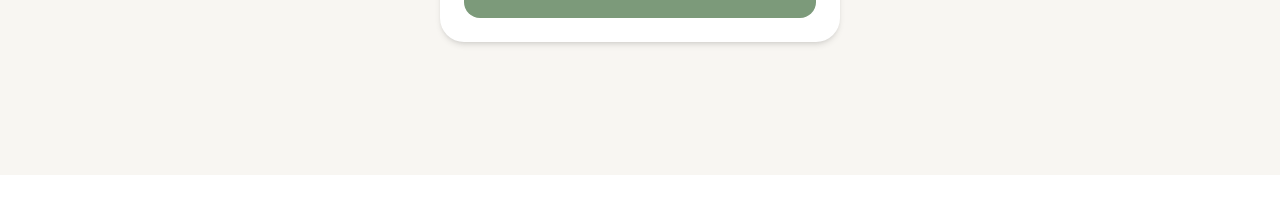
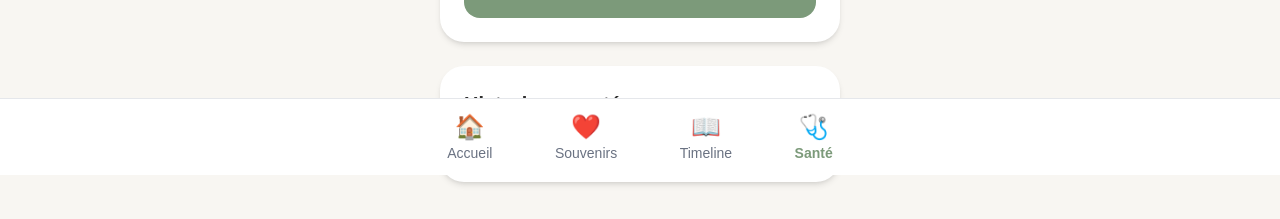
Before and after one commit to audreyC63/legacy, a Next.js app: page /health in a window 1280 px wide. Shown: the part 625-844 px from the top of the page. Before the commit the page ends 800 px from the top, so only its background shows below. Built offline with nearby package versions, Linux system fonts and the light colour scheme.

Commit message:
feat: health tracking

```diff
--- a/app/dashboard/page.tsx
+++ b/app/dashboard/page.tsx
@@ -7,6 +7,7 @@ import QuickActionsGrid from "@/features/dashboard/components/QuickActionsGrid";
 import TodayCard from "@/features/dashboard/components/TodayCard";
 import LatestEventsCard from "@/features/dashboard/components/LatestEventsCard";
 import RecentEventsCard from "@/features/dashboard/components/RecentEventsCard";
+import BottomNavigation from "@/components/navigation/BottomNavigation";
 
 export default function DashboardPage() {
   const { family } = useFamily();
@@ -39,6 +40,7 @@ export default function DashboardPage() {
          events={family.events ?? []}
        />
       </div>
+      <BottomNavigation />
     </main>
   );
 }
--- a/app/health/page.tsx
+++ b/app/health/page.tsx
@@ -1,5 +1,7 @@
 import PageHeader from "@/components/ui/PageHeader";
 import HealthForm from "@/features/health/components/HealthForm";
+import HealthHistory from "@/features/health/components/HealthHistory";
+import BottomNavigation from "@/components/navigation/BottomNavigation";
 
 export default function HealthPage() {
   return (
@@ -11,7 +13,9 @@ export default function HealthPage() {
         />
 
         <HealthForm />
+        <HealthHistory />
       </div>
+      <BottomNavigation />
     </main>
   );
 }
--- /dev/null
+++ b/components/form/FormButton.tsx
@@ -0,0 +1,19 @@
+import Button from "@/components/ui/Button";
+
+type Props = {
+  children: React.ReactNode;
+  onClick: () => void;
+};
+
+export default function FormButton({
+  children,
+  onClick,
+}: Props) {
+  return (
+    <div className="pt-2">
+      <Button onClick={onClick}>
+        {children}
+      </Button>
+    </div>
+  );
+}
--- /dev/null
+++ b/components/form/FormInput.tsx
@@ -0,0 +1,32 @@
+import Input from "@/components/ui/Input";
+
+type Props = {
+  label: string;
+  value: string;
+  onChange: (value: string) => void;
+  placeholder?: string;
+  type?: string;
+};
+
+export default function FormInput({
+  label,
+  value,
+  onChange,
+  placeholder,
+  type = "text",
+}: Props) {
+  return (
+    <div className="space-y-2">
+      <label className="text-sm font-medium text-[#2F2F2F]">
+        {label}
+      </label>
+
+      <Input
+        type={type}
+        value={value}
+        onChange={onChange}
+        placeholder={placeholder}
+      />
+    </div>
+  );
+}
--- /dev/null
+++ b/components/form/FormLabel.tsx
@@ -0,0 +1,13 @@
+type Props = {
+  children: React.ReactNode;
+};
+
+export default function FormLabel({
+  children,
+}: Props) {
+  return (
+    <label className="block text-sm font-medium text-[#2F2F2F]">
+      {children}
+    </label>
+  );
+}
--- /dev/null
+++ b/components/form/FormSection.tsx
@@ -0,0 +1,23 @@
+import { ReactNode } from "react";
+
+type Props = {
+  title: string;
+  children: ReactNode;
+};
+
+export default function FormSection({
+  title,
+  children,
+}: Props) {
+  return (
+    <section className="rounded-3xl bg-white p-6 shadow-sm">
+      <h2 className="mb-6 text-xl font-semibold text-[#2F2F2F]">
+        {title}
+      </h2>
+
+      <div className="space-y-4">
+        {children}
+      </div>
+    </section>
+  );
+}
--- /dev/null
+++ b/components/form/FormTextarea.tsx
@@ -0,0 +1,20 @@
+type Props = {
+  value: string;
+  onChange: (value: string) => void;
+  placeholder?: string;
+};
+
+export default function FormTextarea({
+  value,
+  onChange,
+  placeholder,
+}: Props) {
+  return (
+    <textarea
+      value={value}
+      onChange={(e) => onChange(e.target.value)}
+      placeholder={placeholder}
+      className="min-h-32 w-full rounded-2xl border border-gray-300 bg-white p-4 outline-none transition focus:border-[#7C9A7A]"
+    />
+  );
+}
--- /dev/null
+++ b/components/form/index.ts
@@ -0,0 +1,5 @@
+export { default as FormSection } from "./FormSection";
+export { default as FormLabel } from "./FormLabel";
+export { default as FormTextarea } from "./FormTextarea";
+export { default as FormInput } from "./FormInput";
+export { default as FormButton } from "./FormButton";
--- /dev/null
+++ b/components/navigation/BottomNavigation.tsx
@@ -0,0 +1,56 @@
+"use client";
+
+import Link from "next/link";
+import { usePathname } from "next/navigation";
+
+const items = [
+  {
+    href: "/dashboard",
+    icon: "🏠",
+    label: "Accueil",
+  },
+  {
+    href: "/memories",
+    icon: "❤️",
+    label: "Souvenirs",
+  },
+  {
+    href: "/timeline",
+    icon: "📖",
+    label: "Timeline",
+  },
+  {
+    href: "/health",
+    icon: "🩺",
+    label: "Santé",
+  },
+];
+
+export default function BottomNavigation() {
+  const pathname = usePathname();
+
+  return (
+    <nav className="fixed bottom-0 left-0 right-0 border-t border-gray-200 bg-white">
+      <div className="mx-auto flex max-w-md justify-around py-3">
+        {items.map((item) => {
+          const active = pathname === item.href;
+
+          return (
+            <Link
+              key={item.href}
+              href={item.href}
+              className={`flex flex-col items-center text-sm ${
+                active
+                  ? "font-semibold text-[#7C9A7A]"
+                  : "text-gray-500"
+              }`}
+            >
+              <span className="text-2xl">{item.icon}</span>
+              {item.label}
+            </Link>
+          );
+        })}
+      </div>
+    </nav>
+  );
+}
--- /dev/null
+++ b/features/health/components/HealthHistory.tsx
@@ -0,0 +1,43 @@
+"use client";
+
+import Card from "@/components/ui/Card";
+import { useFamily } from "@/providers/FamilyProvider";
+
+export default function HealthHistory() {
+  const { family } = useFamily();
+
+  const events = (family.events ?? [])
+    .filter((event) => event.type === "health")
+    .sort(
+      (a, b) =>
+        new Date(b.createdAt).getTime() - new Date(a.createdAt).getTime()
+    );
+
+  return (
+    <Card>
+      <h2 className="text-xl font-semibold text-[#2F2F2F]">
+        Historique santé
+      </h2>
+
+      <div className="mt-4 space-y-4">
+        {events.length === 0 ? (
+          <p className="text-[#6B6B6B]">Aucun événement santé.</p>
+        ) : (
+          events.map((event) => (
+            <div key={event.id} className="border-b border-gray-100 pb-4">
+              <p className="font-semibold">{event.title}</p>
+
+              <p className="mt-1 whitespace-pre-line text-sm text-[#6B6B6B]">
+                {event.description}
+              </p>
+
+              <p className="mt-2 text-xs text-gray-400">
+                {new Date(event.createdAt).toLocaleString("fr-FR")}
+              </p>
+            </div>
+          ))
+        )}
+      </div>
+    </Card>
+  );
+}
```
